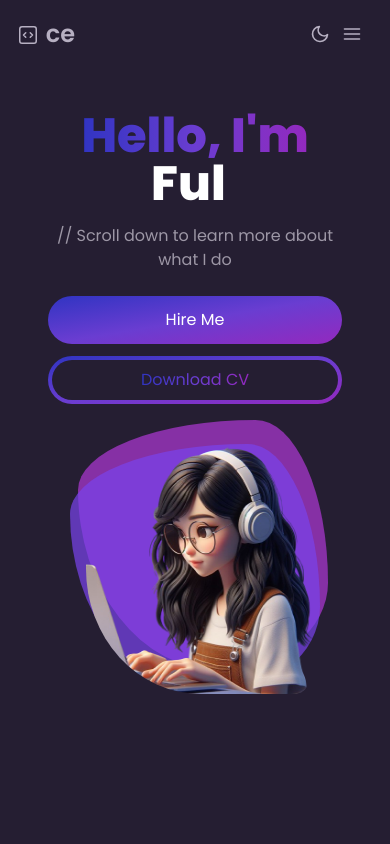
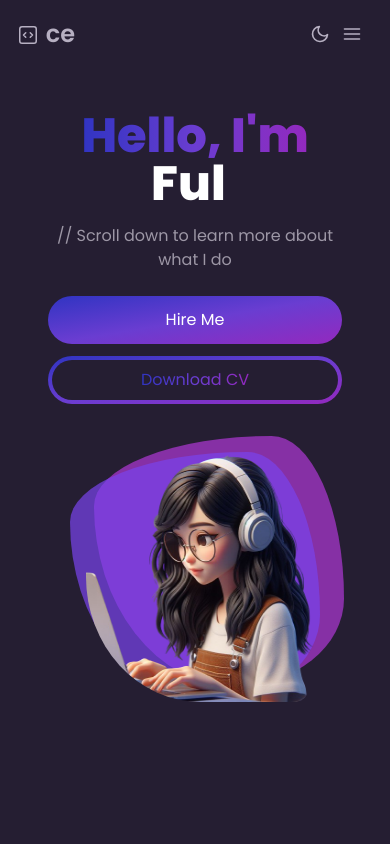
Before and after one commit to encarnac/portfolio, a React (Vite) app: page / in a window 390 px wide. Shown: the top 844 px of the page. Built offline with nearby package versions, Linux system fonts and the light colour scheme.

Commit message:
Fixed photo background decoration in mobile

```diff
--- a/src/components/HeroSection.jsx
+++ b/src/components/HeroSection.jsx
@@ -46,9 +46,8 @@ export default function Header() {
             </div>
           </div>
 
-          <div className="col-span-5 mt-10 place-self-center lg:my-24">
-            <div className="relative z-0 before:absolute before:bottom-6 before:left-2 before:h-full before:w-full before:rounded-custom-1 before:bg-[#afc6e2] before:mix-blend-multiply dark:before:bg-[#8630a5] lg:before:bottom-8 lg:before:left-8 lg:before:h-[315px] lg:before:w-[330px] xl:before:h-[400px] xl:before:w-[400px]">
-              {" "}
+          <div className="col-span-5 mt-12 place-self-center lg:my-24">
+            <div className="relative z-0 before:absolute before:bottom-4 before:left-6 before:h-full before:w-full before:rounded-custom-1 before:bg-[#afc6e2] before:mix-blend-multiply dark:before:bg-[#8630a5] lg:before:bottom-8 lg:before:left-8 lg:before:h-[315px] lg:before:w-[330px] xl:before:h-[400px] xl:before:w-[400px]">
               <div className="size-[250px] md:size-[325px] xl:size-[400px] relative rounded-custom-1 bg-[#ad99db]/60 dark:bg-[#7943ed]/70">
                 <img
                   src={HeaderPhoto}
```
